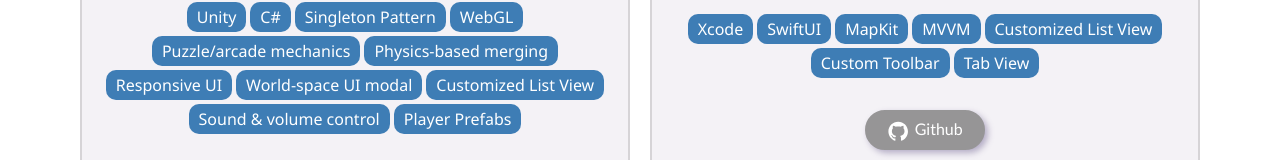
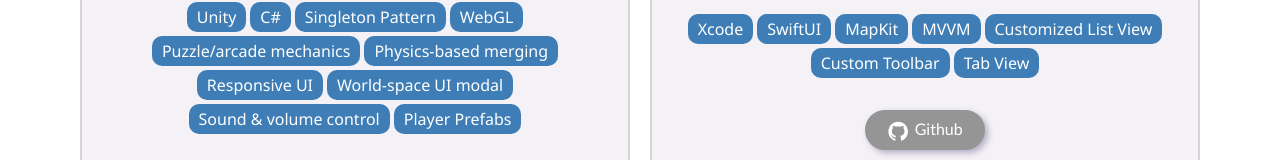
Before and after one commit to elriot/kim_portfolio, a React (Create React App) app: page /#/portfolios in a window 1280 px wide. Shown: the part 524-684 px from the top of the page. Built offline with nearby package versions, Linux system fonts and the light colour scheme.

Commit message:
update merge ball project

```diff
--- a/src/pages/PortfolioPage.js
+++ b/src/pages/PortfolioPage.js
@@ -45,7 +45,6 @@
               <span>Physics-based merging</span>
               <span>Responsive UI</span>
               <span>World-space UI modal</span>
-              <span>Customized List View</span>
               <span>Sound & volume control</span>
               <span>Player Prefabs</span>
             </div>
```
